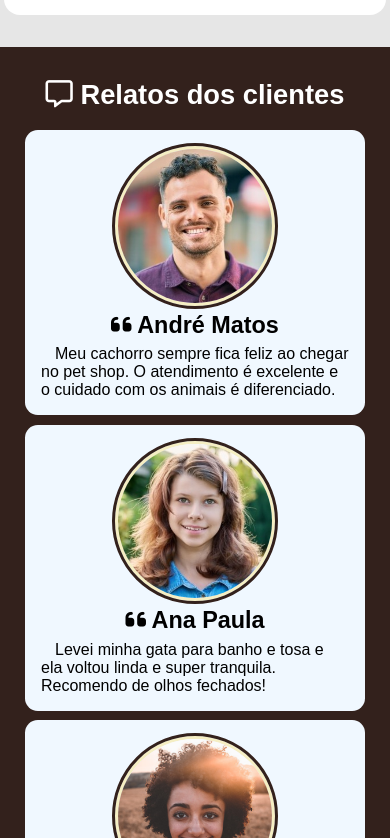
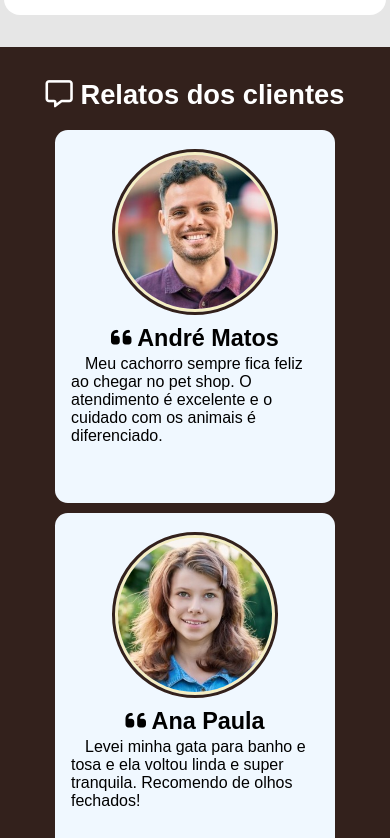
Before and after one commit to Pedro-Rocha-Araujo/petshop-nextjs, a Next.js app: page / in a window 390 px wide. Shown: the part 1166-2004 px from the top of the page. Built offline with nearby package versions, Linux system fonts and the light colour scheme.

Commit message:
Adição de aspect ratio e correções na responsividade dos cards

```diff
--- a/src/components/relatos/relatos.css
+++ b/src/components/relatos/relatos.css
@@ -31,25 +31,25 @@ div.relatos {
 }
 
 div.relato {
-  width: 100%;
-  max-width: 340px;
+  width: 98%;
+  max-width: 280px;
+  aspect-ratio: 3/4;
   background-color: aliceblue;
   display: flex;
   flex-direction: column;
-  align-items: center;
-  gap: 0.2rem;
-  padding: 1rem;
+  align-items: center;;
+  padding: 1.4rem 1rem;
   border-radius: 0.8rem;
 }
 
 div.relato h3 {
   text-align: center;
   font-size: clamp(1rem, 6vw, 1.6rem);
-  margin: 0.2rem 0;
+  margin: 0.8rem 0 0.2rem 0;
 }
 
 div.relato p {
-  font-size: clamp(1rem, 3vw, 1.08rem);
+  font-size: clamp(1rem, 4vw, 1.08rem);
   text-indent: 14px;
 }
 
```
